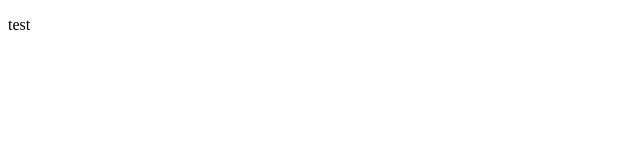
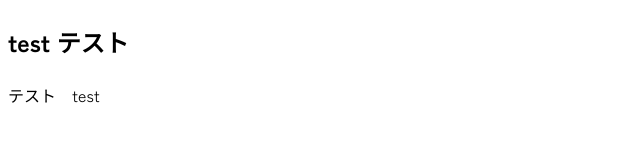
Before and after one commit to ailasunsun/taiwan-site, a plain HTML site: page 共通野島/test.html in a window 1280 px wide. Shown: the whole page, without its empty margins (0-640 px from the left). Drawn offline with Linux system fonts and the light colour scheme.

Commit message:
commonのhtmlとcssにWebフォントの記述を追加しました

```diff
--- a/common/css/common.css
+++ b/common/css/common.css
@@ -1 +1,5 @@
 @charset "UTF-8";
+
+* {
+    font-family: 'Zen Kaku Gothic New', sans-serif;
+}
--- a/共通野島/css/test.css
+++ b/共通野島/css/test.css
@@ -1 +1,42 @@
 @charset "utf-8";
+
+* {
+    font-family: 'Zen Kaku Gothic New', sans-serif;
+}
+
+/* .zen-kaku-gothic-new-light {
+    font-family: "Zen Kaku Gothic New", sans-serif;
+    font-weight: 300;
+    font-style: normal;
+}
+
+.zen-kaku-gothic-new-regular {
+    font-family: "Zen Kaku Gothic New", sans-serif;
+    font-weight: 400;
+    font-style: normal;
+}
+
+.zen-kaku-gothic-new-medium {
+    font-family: "Zen Kaku Gothic New", sans-serif;
+    font-weight: 500;
+    font-style: normal;
+}
+
+.zen-kaku-gothic-new-bold {
+    font-family: "Zen Kaku Gothic New", sans-serif;
+    font-weight: 700;
+    font-style: normal;
+}
+
+.zen-kaku-gothic-new-black {
+    font-family: "Zen Kaku Gothic New", sans-serif;
+    font-weight: 900;
+    font-style: normal;
+}
+ */
+
+
+.test {
+    font-size: 24px;
+    font-weight: 700;
+}
--- a/共通野島/test.html
+++ b/共通野島/test.html
@@ -6,13 +6,15 @@
     <meta name="viewport" content="width=device-width, initial-scale=1.0">
     <link rel="preconnect" href="https://fonts.googleapis.com">
     <link rel="preconnect" href="https://fonts.gstatic.com" crossorigin>
-    <link href="https://fonts.googleapis.com/css2?family=Zen+Kaku+Gothic+New&display=swap" rel="stylesheet">
+    <link href="https://fonts.googleapis.com/css2?family=Zen+Kaku+Gothic+New:wght@300;400;500;700;900&display=swap"
+        rel="stylesheet">
     <link rel="stylesheet" href="css/test.css">
     <title>Document</title>
 </head>
 
 <body>
-    <p class="test">test</p>
+    <p class="test">test テスト</p>
+    <p>テスト　test</p>
 
 </body>
 
```
Also changed, not shown: common/index.html (+7 -1 lines).
